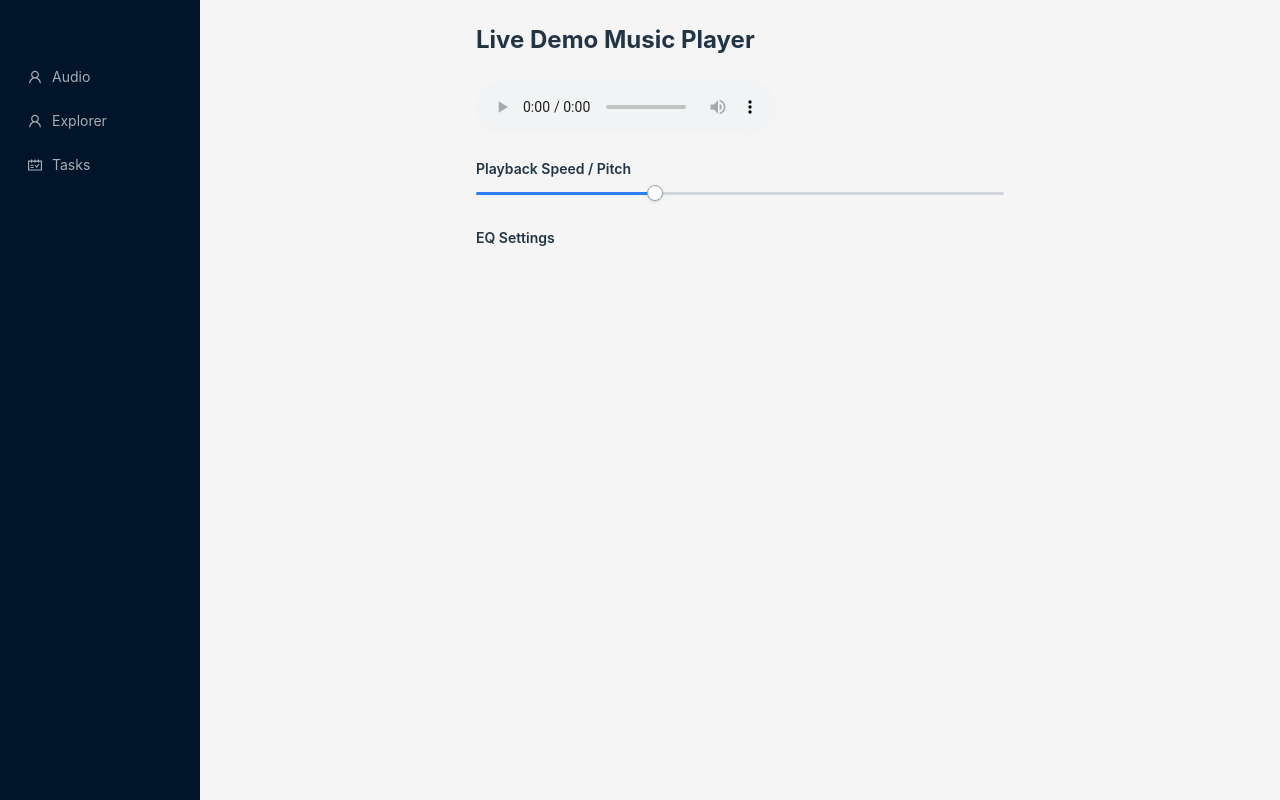
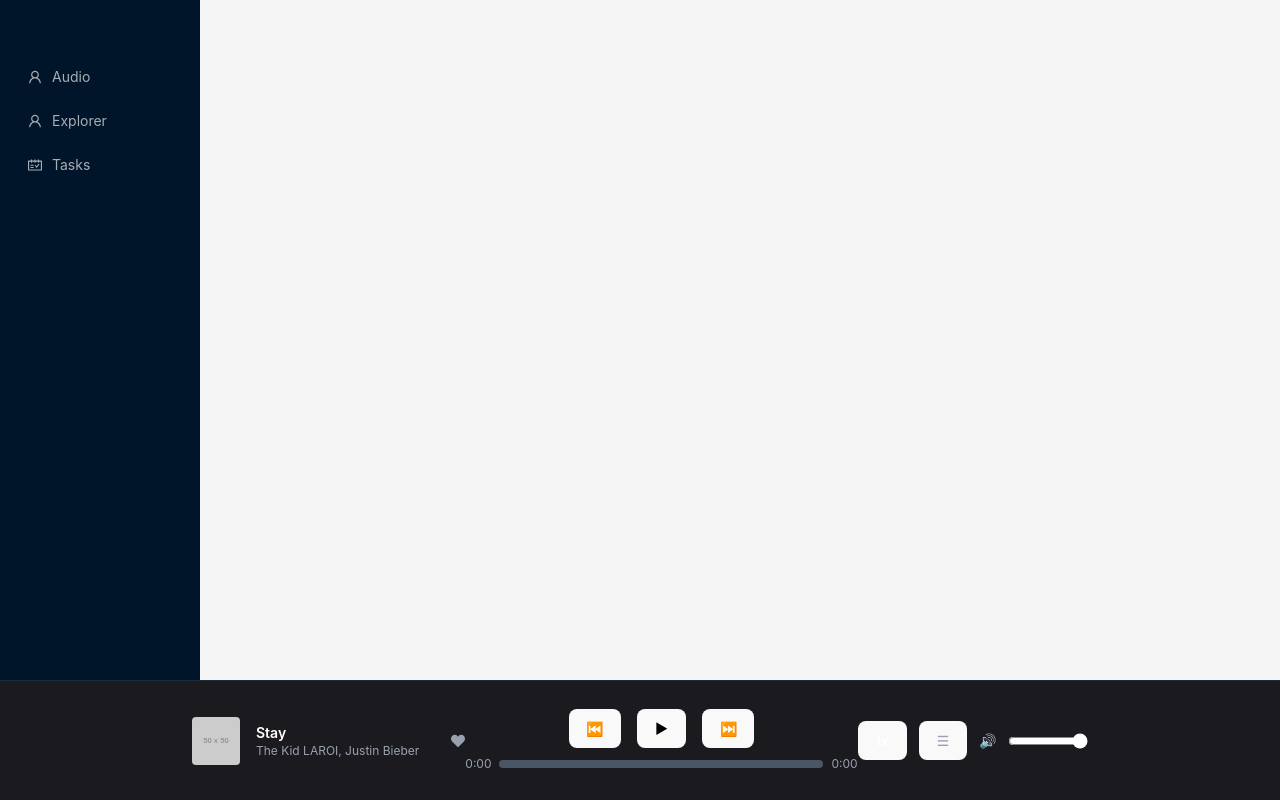
Before and after one commit to chirag-patel-007/musicana-web, a React (Vite) app: page / in a window 1280 px wide. Built offline with nearby package versions, Linux system fonts and the light colour scheme.

Commit message:
audio player

```diff
--- a/src/components/ui/slider.tsx
+++ b/src/components/ui/slider.tsx
@@ -4,10 +4,10 @@ import React from "react";
 export const Slider = ({ min, max, step, value, onValueChange }) => (
   <RadixSlider.Root
     className="relative flex items-center select-none touch-none w-full h-5"
+    orientation="vertical"
     min={min}
     max={max}
     step={step}
-    /* defaultValue={defaultValue} */
     value={value}
     onValueChange={onValueChange}
   >
--- a/src/views/Pages/Dashboard/index.tsx
+++ b/src/views/Pages/Dashboard/index.tsx
@@ -4,6 +4,7 @@ import CategoryTag from "../../../components/CategoryTag";
 import { FaHeart } from "react-icons/fa";
 import { FiMoreHorizontal } from "react-icons/fi";
 import recentlyPlayed from "../../../data/recentlyPlayed.json";
+import AudioPlayer from "../MusicPlayer/AudioPlayer";
 // import playButton from "../../../assets/playButton.svg";
 
 export default function MusicDashboard() {
@@ -195,6 +196,7 @@ export default function MusicDashboard() {
           </div>
         </div>
       </div>
+      <AudioPlayer />
     </div>
   );
 }
--- a/src/views/Pages/Home.tsx
+++ b/src/views/Pages/Home.tsx
@@ -1,8 +1,10 @@
 import React from "react";
 import MusicPlayer from "./MusicPlayer/Index";
+import AudioPlayer from "./MusicPlayer/AudioPlayer";
 
 function Home() {
-  return <MusicPlayer />;
+  /* return <MusicPlayer />; */
+  return <AudioPlayer />;
 }
 
 export default Home;
--- /dev/null
+++ b/src/views/Pages/MusicPlayer/AudioPlayer.tsx
@@ -0,0 +1,291 @@
+import React, { useRef, useState, useEffect } from "react";
+import { Slider } from "../../../components/ui/slider";
+import { FaHeart } from "react-icons/fa";
+
+export default function AudioPlayer() {
+  const progressRef = useRef<HTMLDivElement>(null);
+
+  const [isPlaying, setIsPlaying] = useState(false);
+  const [duration, setDuration] = useState(0);
+  const [currentTime, setCurrentTime] = useState(0);
+  const [volume, setVolume] = useState(1);
+  const [playbackRate, setPlaybackRate] = useState(1);
+  const [showSpeedSlider, setShowSpeedSlider] = useState(false);
+  const [showEqualizer, setShowEqualizer] = useState(false);
+  const audioRef = useRef<HTMLAudioElement | null>(null);
+  const [audioCtx, setAudioCtx] = useState<AudioContext | null>(null);
+  const [eqNodes, setEqNodes] = useState<BiquadFilterNode[]>([]);
+  const [pitchRate, setPitchRate] = useState(1);
+
+  const audioPath = "http://nel-dev-qa.s3.ap-south-1.amazonaws.com/audio2.mp3";
+
+  const onLoadedMetadata = () => {
+    if (audioRef.current) {
+      const seconds = audioRef.current.duration;
+      setDuration(seconds);
+    }
+  };
+
+  const formatTime = (time) => {
+    const minutes = Math.floor(time / 60);
+    const seconds = Math.floor(time % 60)
+      .toString()
+      .padStart(2, "0");
+    return `${minutes}:${seconds}`;
+  };
+
+  const togglePlayPause = () => {
+    const audio = audioRef.current;
+    if (!audio) return;
+    if (audio.paused) {
+      audio.play();
+      setIsPlaying(true);
+    } else {
+      audio.pause();
+      setIsPlaying(false);
+    }
+  };
+
+  const handleTimeUpdate = () => {
+    const audio = audioRef.current;
+    if (audio) {
+      setCurrentTime(audio.currentTime);
+    }
+  };
+
+  const handleSeek = (e) => {
+    if (!progressRef.current) return;
+    const width = progressRef.current.clientWidth;
+    const clickX = e.nativeEvent.offsetX;
+    const newTime = (clickX / width) * duration;
+    if (audioRef.current) {
+      audioRef.current.currentTime = newTime;
+    }
+  };
+
+  const handleVolumeChange = (e) => {
+    const newVolume = parseFloat(e.target.value);
+    if (audioRef.current) {
+      audioRef.current.volume = newVolume;
+    }
+    setVolume(newVolume);
+  };
+
+  const handlePlaybackRateChange = (e) => {
+    const newRate = parseFloat(e.target.value);
+    setPlaybackRate(newRate);
+    if (audioRef.current) {
+      audioRef.current.playbackRate = newRate;
+    }
+  };
+
+  const toggleSpeedSlider = () => {
+    setShowSpeedSlider(!showSpeedSlider);
+    setShowEqualizer(false);
+  };
+
+  const toggleEqualizerPopup = () => {
+    setShowEqualizer(!showEqualizer);
+    setShowSpeedSlider(false);
+  };
+
+  const handleAudioInit = () => {
+    if (!audioRef.current || audioCtx) return;
+
+    const ctx = new (window.AudioContext ||
+      (window as any).webkitAudioContext)();
+    const source = ctx.createMediaElementSource(audioRef.current);
+    const gain = ctx.createGain();
+    gain.gain.value = 1;
+
+    const eq = [60, 170, 350, 1000, 3500, 10000].map((freq) => {
+      const filter = ctx.createBiquadFilter();
+      filter.type = "peaking";
+      filter.frequency.value = freq;
+      filter.Q.value = 1;
+      filter.gain.value = 0;
+      return filter;
+    });
+
+    // Connect EQ chain
+    source.connect(eq[0]);
+    eq.reduce((prev, curr) => {
+      prev.connect(curr);
+      return curr;
+    });
+    eq[eq.length - 1].connect(gain);
+    gain.connect(ctx.destination);
+
+    setAudioCtx(ctx);
+    setEqNodes(eq);
+
+    // Resume context when play starts
+    ctx.resume().then(() => {
+      console.log("AudioContext resumed and EQ initialized.");
+    });
+  };
+
+  const handleEQChange = (index: number, value: number) => {
+    if (eqNodes[index]) {
+      eqNodes[index].gain.value = value;
+      setEqNodes([...eqNodes]);
+    }
+  };
+
+  return (
+    <div className="fixed bottom-0 left-0 right-0 h-[15vh] bg-[#1b1b1f] border-t border-gray-800 flex items-center justify-between px-6 text-sm z-50">
+      <div className="relative w-full max-w-4xl mx-auto">
+        {/* Equalizer Popup */}
+        {showEqualizer && (
+          <div className="absolute -top-70 left-0 right-0 mx-auto w-full bg-[#1e1e1e] rounded-lg p-6 z-20 shadow-xl">
+            <h2 className="text-white font-semibold mb-4">Equalizer</h2>
+            <div className="flex justify-between">
+              {/* {["Bass", "Mid", "Treble"].map((band) => (
+                <div
+                  key={band}
+                  className="flex flex-col items-center text-white"
+                >
+                  <label className="mb-2">{band}</label>
+                  <input
+                    type="range"
+                    min="0"
+                    max="100"
+                    className="h-32 rotate-[-90deg]"
+                  />
+                </div>
+              ))} */}
+              {eqNodes.map((eqObj, i) => (
+                <div key={i} className="flex flex-col items-center text-white">
+                  <label className="mb-2">({eqObj.frequency.value} Hz)</label>
+                  <input
+                    type="range"
+                    min={-12}
+                    max={12}
+                    step={1}
+                    value={eqNodes[i].gain.value}
+                    className="h-32 rotate-[-90deg]"
+                    onChange={(e) => handleEQChange(i, Number(e.target.value))}
+                  />
+                </div>
+              ))}
+            </div>
+          </div>
+        )}
+
+        {/* Main Player */}
+        <div className="flex items-center justify-between w-full">
+          {/* Album Art */}
+          {/* Left: Song Info */}
+          <div className="flex items-center gap-4">
+            <img
+              src="https://via.placeholder.com/50"
+              alt="Album"
+              className="w-12 h-12 rounded object-cover"
+            />
+            <div>
+              <p className="text-white font-semibold text-sm">Stay</p>
+              <p className="text-gray-400 text-xs">
+                The Kid LAROI, Justin Bieber
+              </p>
+            </div>
+            <FaHeart className="ml-4 text-gray-400 cursor-pointer hover:text-red-500" />
+          </div>
+
+          {/* Controls */}
+          <div className="flex-1 flex flex-col gap-2">
+            <div className="flex items-center justify-center gap-4">
+              <button className="text-gray-400 hover:text-white">
+                &#9198;
+              </button>
+              <button
+                className="bg-white text-black rounded-full p-1.5 hover:scale-105 transition"
+                onClick={togglePlayPause}
+              >
+                {isPlaying ? "❚❚" : "▶"}
+              </button>
+              <button className="text-gray-400 hover:text-white">
+                &#9197;
+              </button>
+            </div>
+
+            {/* Progress Bar */}
+            <div className="flex items-center justify-between text-xs text-gray-400">
+              <span>{formatTime(currentTime)}</span>
+              <div
+                className="flex-1 mx-2 h-2 bg-gray-600 rounded-full cursor-pointer"
+                ref={progressRef}
+                onClick={handleSeek}
+              >
+                <div
+                  className="h-full bg-purple-500 rounded-full"
+                  style={{ width: `${(currentTime / duration) * 100 || 0}%` }}
+                />
+              </div>
+              <span>{formatTime(duration)}</span>
+            </div>
+          </div>
+
+          {/* Right Controls */}
+          <div className="flex items-center gap-3 relative">
+            {/* Speed Button */}
+            <div className="relative">
+              <button
+                onClick={toggleSpeedSlider}
+                className="text-sm text-white bg-gray-700 px-2 py-1 rounded hover:bg-gray-600"
+                title="Playback Speed"
+              >
+                {playbackRate}x
+              </button>
+
+              {showSpeedSlider && (
+                <div className="absolute top-10 left-0 w-24 bg-gray-800 p-2 rounded shadow">
+                  <input
+                    type="range"
+                    min="0.5"
+                    max="2"
+                    step="0.25"
+                    value={playbackRate}
+                    onChange={handlePlaybackRateChange}
+                    className="w-full"
+                  />
+                </div>
+              )}
+            </div>
+
+            {/* Equalizer Button */}
+            <button
+              onClick={toggleEqualizerPopup}
+              className="text-gray-400 hover:text-white text-xl"
+              title="Equalizer"
+            >
+              &#9776;
+            </button>
+
+            {/* Volume */}
+            <span className="text-white">&#128266;</span>
+            <input
+              type="range"
+              min="0"
+              max="1"
+              step="0.01"
+              value={volume}
+              onChange={handleVolumeChange}
+              className="w-20 accent-white"
+            />
+          </div>
+
+          {/* Audio Element */}
+          <audio
+            ref={audioRef}
+            crossOrigin="anonymous"
+            onLoadedMetadata={onLoadedMetadata}
+            onTimeUpdate={handleTimeUpdate}
+            onPlay={handleAudioInit}
+          >
+            <source src={audioPath} type="audio/mpeg" />
+          </audio>
+        </div>
+      </div>
+    </div>
+  );
+}
```
